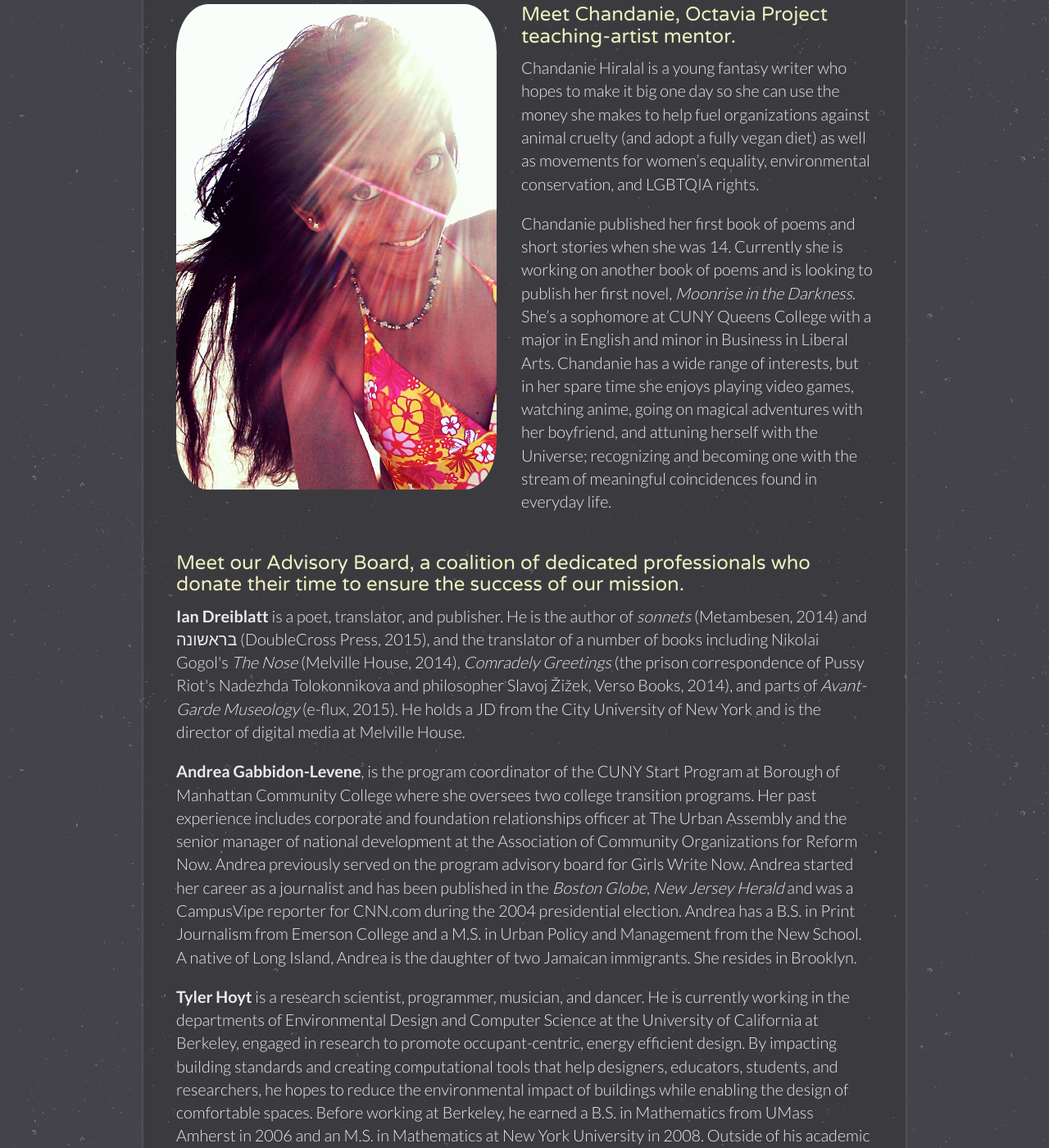
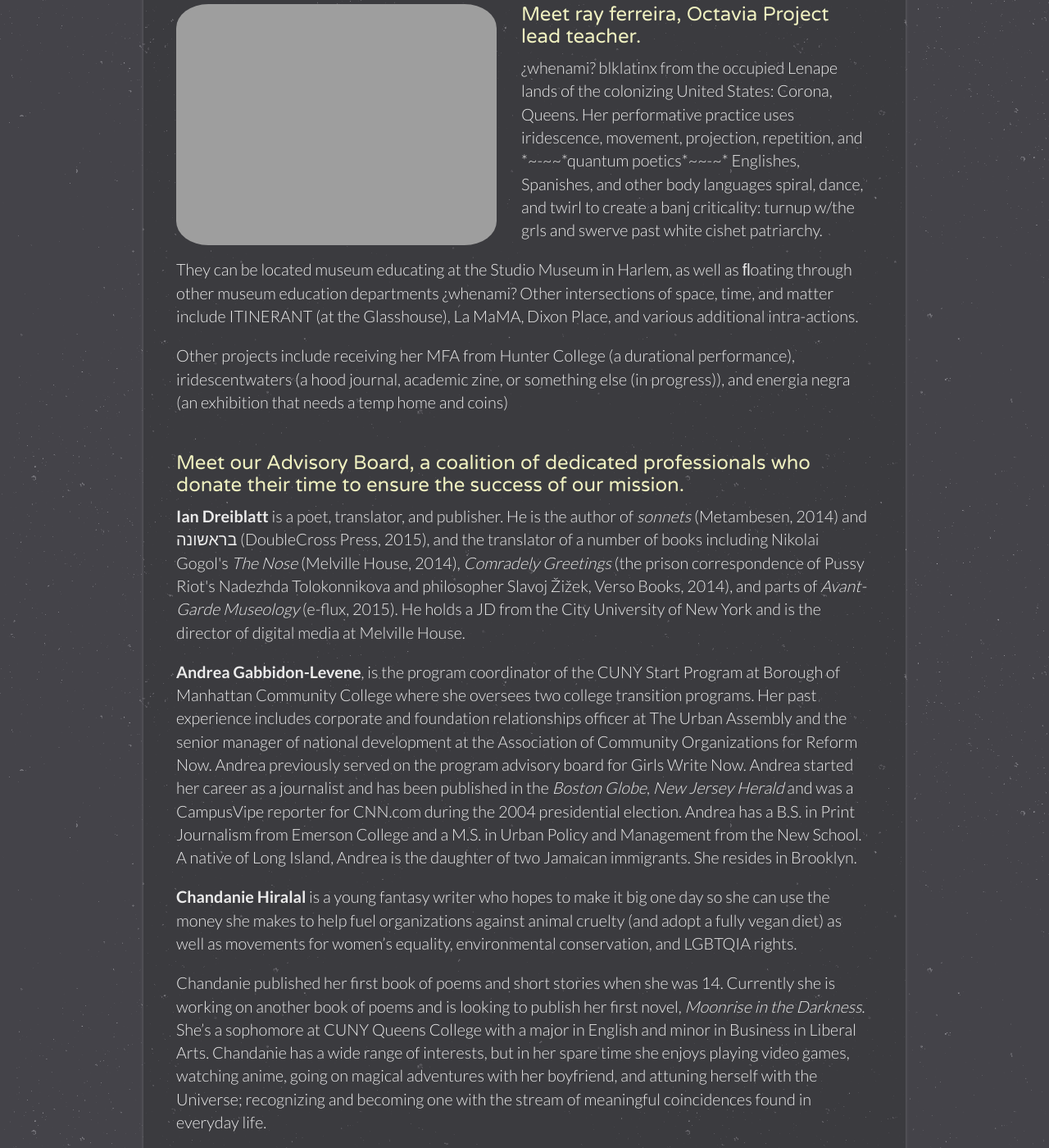
Before and after one commit to OctaviaProject/octaviaproject.github.io, a Jekyll site: the page built from about.html, in a window 1280 px wide and 1400 px high, scrolled down 2957 px. Shown: the whole window at 82% size. Built offline with Jekyll 4.4.1, drawn with Linux system fonts in a browser that asks for light colours; comment, search, counter and statistics services are not loaded.

Commit message:
Add ray bio, move chandanie bio

```diff
--- a/about.html
+++ b/about.html
@@ -103,20 +103,19 @@
 
       <br style="clear: both"/>
 
-      <img class="bio" src="{{ site.url }}/assets/img/photos/chandanie.jpg">
+      <img class="bio" src="{{ site.url }}/assets/img/photos/ray.jpg">
 
-      <h3>Meet Chandanie, Octavia Project teaching-artist mentor.</h3>
+      <h3>Meet ray ferreira, Octavia Project lead teacher.</h3>
 
-      <p>Chandanie Hiralal is a young fantasy writer who hopes to make it big one day so she can use the
-      money she makes to help fuel organizations against animal cruelty (and adopt a fully vegan diet)
-      as well as movements for women’s equality, environmental conservation, and LGBTQIA rights.</p>
-
-      <p>Chandanie published her first book of poems and short stories when she was 14. Currently she is
-      working on another book of poems and is looking to publish her first novel, <i>Moonrise in the
-      Darkness</i>. She’s a sophomore at CUNY Queens College with a major in English and minor in Business
-      in Liberal Arts. Chandanie has a wide range of interests, but in her spare time she enjoys playing
-      video games, watching anime, going on magical adventures with her boyfriend, and attuning herself
-      with the Universe; recognizing and becoming one with the stream of meaningful coincidences found in everyday life.</p>
+      <p>¿whenami? blklatinx from the occupied Lenape lands of the colonizing United States: Corona, Queens.
+          Her performative practice uses iridescence, movement, projection, repetition, and *~-~~*quantum poetics*~~-~*
+          Englishes, Spanishes, and other body languages spiral, dance, and twirl to create a banj criticality: turnup
+          w/the grls and swerve past white cishet patriarchy.</p>
+        <p>They can be located museum educating at the Studio Museum in Harlem, as well as ﬂoating through other museum education
+          departments ¿whenami? Other intersections of space, time, and matter include ITINERANT (at the Glasshouse),
+            La MaMA, Dixon Place, and various additional intra-actions.</p>
+        <p>Other projects include receiving her MFA from Hunter College (a durational performance), iridescentwaters (a hood journal,
+          academic zine, or something else (in progress)), and energia negra (an exhibition that needs a temp home and coins)</p>
 
       <br>
 
@@ -139,6 +138,17 @@
        during the 2004 presidential election. Andrea has a B.S. in Print Journalism from Emerson College and a
        M.S. in Urban Policy and Management from the New School. A native of Long Island, Andrea is the daughter
        of two Jamaican immigrants. She resides in Brooklyn.</p>
+
+      <p><b>Chandanie Hiralal</b> is a young fantasy writer who hopes to make it big one day so she can use the
+      money she makes to help fuel organizations against animal cruelty (and adopt a fully vegan diet)
+      as well as movements for women’s equality, environmental conservation, and LGBTQIA rights.</p>
+
+      <p>Chandanie published her first book of poems and short stories when she was 14. Currently she is
+      working on another book of poems and is looking to publish her first novel, <i>Moonrise in the
+      Darkness</i>. She’s a sophomore at CUNY Queens College with a major in English and minor in Business
+      in Liberal Arts. Chandanie has a wide range of interests, but in her spare time she enjoys playing
+      video games, watching anime, going on magical adventures with her boyfriend, and attuning herself
+      with the Universe; recognizing and becoming one with the stream of meaningful coincidences found in everyday life.</p>
 
        <p><b>Tyler Hoyt</b> is a research scientist, programmer, musician, and dancer. He is currently working
        in the departments of Environmental Design and Computer Science at the University of California at Berkeley,
```
